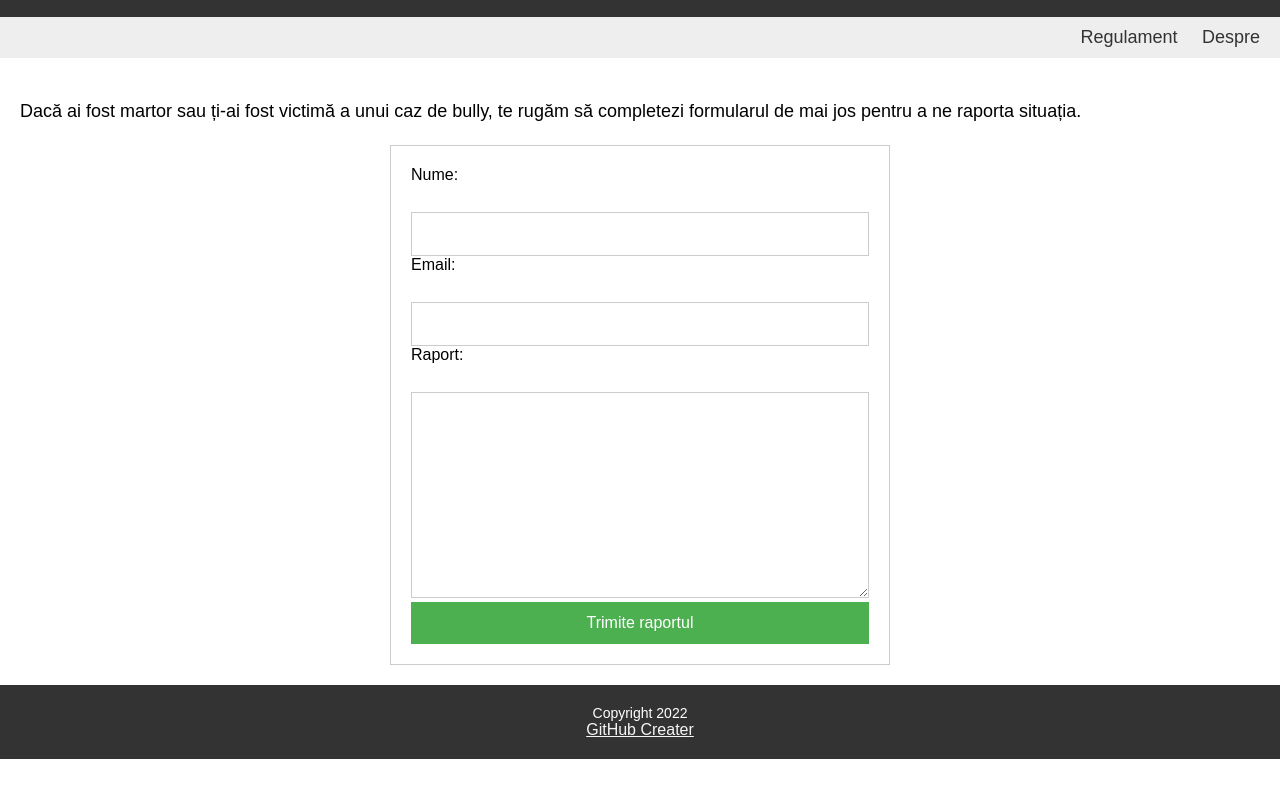
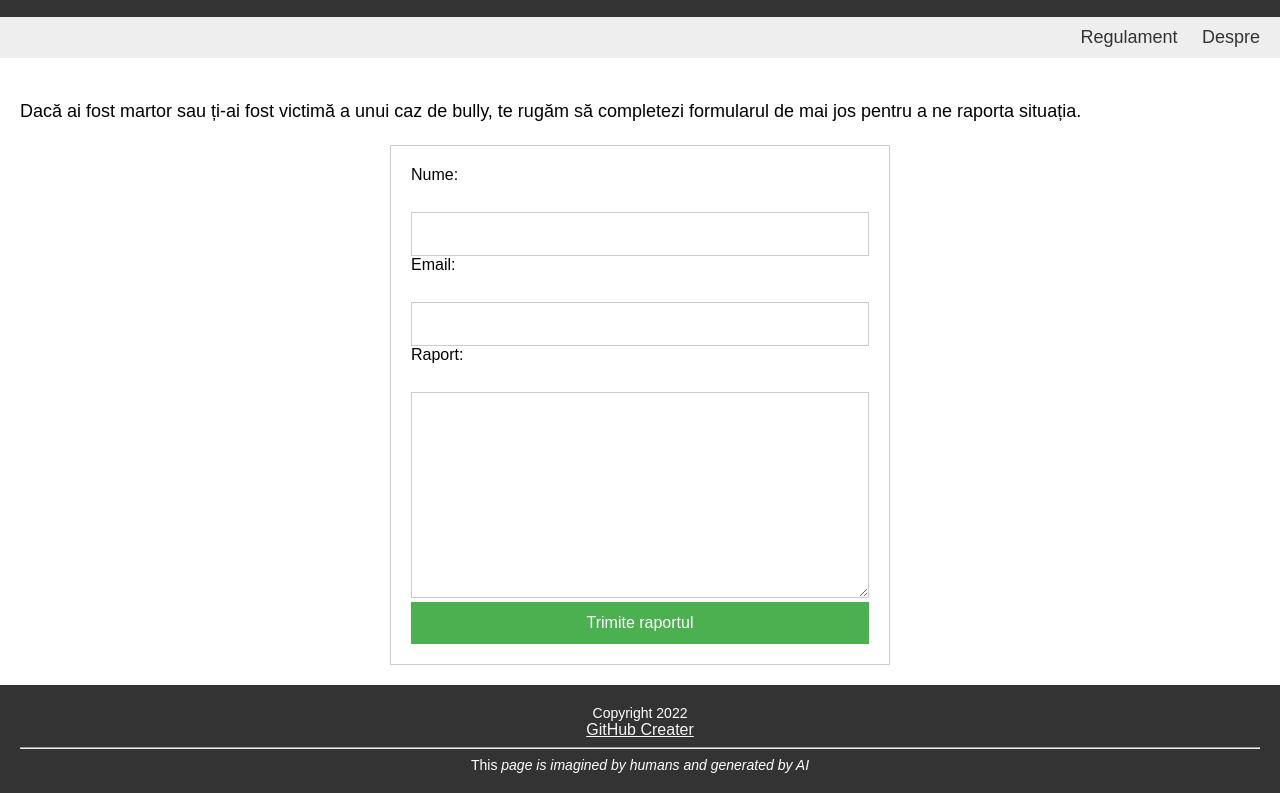
Before and after one commit to gDragon2077/Bully-Site, a plain HTML site: page index.html in a window 1280 px wide. Shown: the part 65-858 px from the top of the page. Before the commit the page ends 824 px from the top, so only its background shows below. Drawn offline with Linux system fonts and the light colour scheme.

Commit message:
Update index.html

```diff
--- a/index.html
+++ b/index.html
@@ -2,7 +2,6 @@
 <html>
 <head>
     <link rel="stylesheet" href="style.css">
-    <link rel="stylesheet" href="style2.css">
   <title>Raportează caz de bully</title>
 </head>
 <body>
@@ -31,6 +30,8 @@
   <footer>
     <p>Copyright 2022</p>
     <a href = "https://github.com/gDragon2077">GitHub Creater</a>
+    <hr>
+    <p>This <i>page<i> is imagined by <i>humans<i> and generated by <i>AI<i></p>
   </footer>
 </body>
 </html>
```
